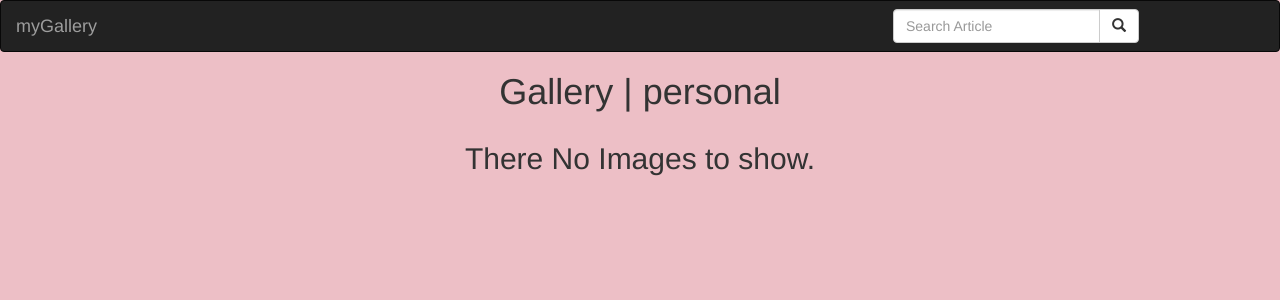
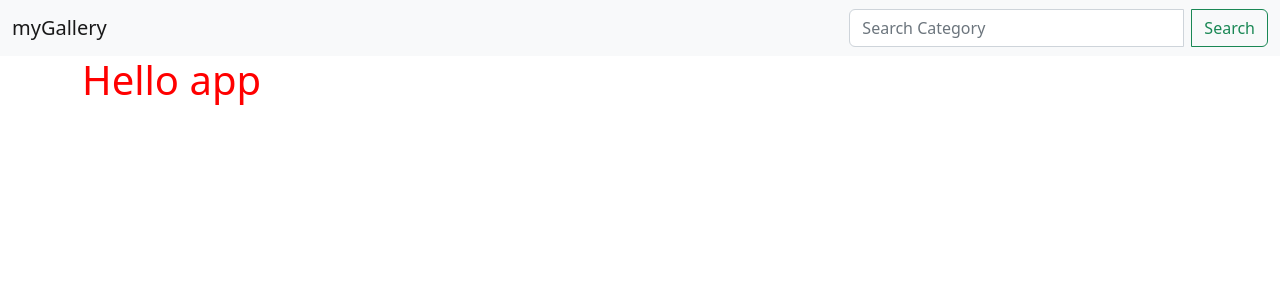
Before and after one commit to 96olbap/personal-gallery, a Django app: page / in a window 1280 px wide. Shown: the top 300 px of the page. Run offline with Django 4.2, Linux system fonts and the light colour scheme; data that the repository does not hold is empty; some libraries are stand-ins or nearby versions.

Commit message:
This commit will update template ordering

```diff
--- a/gallery/templates/base.html
+++ b/gallery/templates/base-app/base.html
@@ -10,8 +10,11 @@
     <title>My Gallery - {{title}}</title>
     {% else %}
     <title> My Gallery </title>
-    {% endif %} {% block styles %} {% bootstrap_css %}
-    <link rel="stylesheet" href="{% static 'css/styles.css' %}"> {% endblock %}
+    {% endif %} {% block styles %}
+    <!-- Bootstrap CSS -->
+    <link href="https://cdn.jsdelivr.net/npm/bootstrap@5.2.0-beta1/dist/css/bootstrap.min.css" rel="stylesheet" integrity="sha384-0evHe/X+R7YkIZDRvuzKMRqM+OrBnVFBL6DOitfPri4tjfHxaWutUpFmBp4vmVor" crossorigin="anonymous">
+    <!-- Custom stylesheet -->
+    <link rel="stylesheet" href="{% static 'css/base-app.css' %}"> {% endblock %}
 
 </head>
 
--- a/gallery/templates/home.html
+++ b/gallery/templates/base-app/home.html
@@ -1,7 +1,6 @@
-{% extends 'base.html' %} {% block content %}
-<h1 class="text-center">Gallery | personal</h1>
+{% extends 'base-app/base.html' %} {% block content %}
 
-<section>
+<!-- <section>
     <div class="container-fluid">
         <div class="container-xxl">
             <div class="row">
@@ -12,13 +11,19 @@
                         <button>Copy link</button>
                     </div>
                 </div>
-                {% empty %}
-                <div class="row">
-                    <h2 class="text-center">There No Images to show.</h2>
-                </div>
-                {% endfor %}
+
             </div>
+            {% empty %}
+            <div class="row">
+                <h2 class="text-center">There No Images to show.</h2>
+            </div>
+            {% endfor %}
         </div>
     </div>
-</section>
+</section> -->
+
+<div class="container container-fluid">
+    <h1>Hello app</h1>
+</div>
+
 {% endblock %}
--- a/gallery/templates/search.html
+++ b/gallery/templates/base-app/search.html
@@ -1,4 +1,4 @@
-{%extends 'base.html'%} {% block content %}
+{%extends 'base-app/base.html'%} {% block content %}
 <div class="container">
 
     <div class="row">
--- a/gallery/templates/navbar.html
+++ b/gallery/templates/navbar.html
@@ -8,28 +8,20 @@
 </head>
 
 <body>
-    <nav class="navbar navbar-inverse">
+    <nav class="navbar navbar-expand-lg bg-light">
         <div class="container-fluid">
-            <div class="navbar-header">
-                <a class="navbar-brand" href="{% url 'home' %}">myGallery</a>
-            </div>
-            <!-- Adding a search form  -->
+            <a class="navbar-brand" href="{% url 'home' %}">myGallery</a>
             <div class="col-sm-4 col-md-4 navbar-right">
-
-                <form class="navbar-form" role="search" action="{% url 'search_results' %}">
-
+                <form class="d-flex" role="search" action="{% url 'search_results' %}">
                     <div class="input-group">
-                        <input type="text" class="form-control" placeholder="Search Article" name="category">
-                        <div class="input-group-btn">
-                            <button class="btn btn-default" type="submit"><i class="glyphicon glyphicon-search"></i></button>
-                        </div>
+                        <input class="form-control me-2" type="text" placeholder="Search Category" aria-label="Search" name="category">
+                        <button class="btn btn-outline-success" type="submit">Search</button>
                     </div>
-
                 </form>
             </div>
-            <!-- search form end -->
         </div>
     </nav>
+
 </body>
 
 </html>
--- a/gallery/views.py
+++ b/gallery/views.py
@@ -3,11 +3,14 @@ from django.shortcuts import render
 from .models import Image,Location,Category
 
 # Create your views here.
+# def home(request):
+#     images = Image.all_images()
+
+#     print(images)
+#     return render(request, 'home.html', {'images':images})
 def home(request):
-    images = Image.all_images()
 
-    print(images)
-    return render(request, 'home.html', {'images':images})
+    return render(request, 'base-app/home.html')
 
 def search_results(request):
 
@@ -16,8 +19,8 @@ def search_results(request):
         searched_images = Image.search_image(search_category)
         message = f"{search_category}"
 
-        return render(request, 'search.html', {"message": message, "images": searched_images})
+        return render(request, 'base-app/search.html', {"message": message, "images": searched_images})
 
     else:
         message = "You have not searched for any category"
-        return render(request, 'search.html', {"message": message})
+        return render(request, 'base-app/search.html', {"message": message})
--- a/requirements.txt
+++ b/requirements.txt
@@ -1,6 +1,7 @@
 asgiref==3.5.2
 beautifulsoup4==4.11.1
 Django==4.0.4
+django-bootstrap-v5==1.0.11
 django-bootstrap3==21.2
 django-bootstrap5==21.3
 Pillow==9.1.1
--- /dev/null
+++ b/static/css/base-app.css
@@ -0,0 +1,3 @@
+h1 {
+    color: red;
+}
--- a/static/css/styles.css
+++ /dev/null
@@ -1,3 +0,0 @@
-body {
-    background: #EDBFC6;
-}
```
Also changed, not shown: static/scripts/main.js (added).
